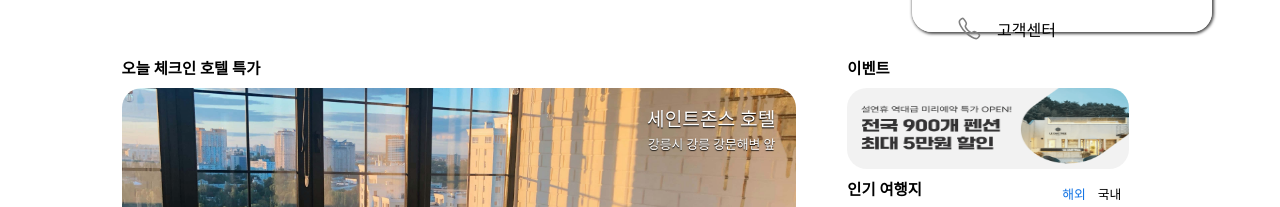
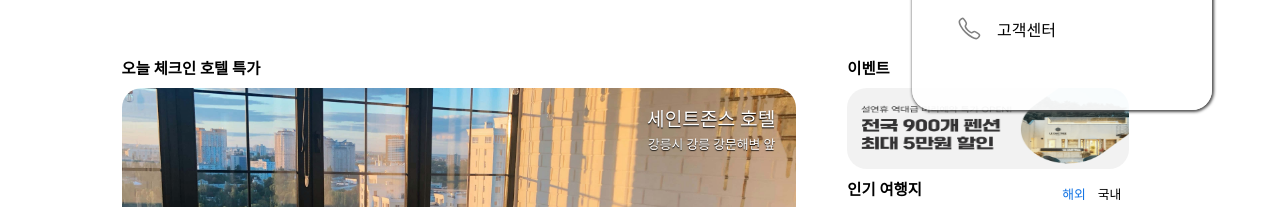
Before and after one commit to vpdsnsl12/trip, a plain HTML site: page index.html in a window 1280 px wide. Both pictures are taken after a click on the link 1203 px from the left and 47 px from the top of the page. Shown: the part 320-527 px from the top of the page. Drawn offline with nearby package versions, Linux system fonts and the light colour scheme; a web font is replaced by a local one.

Commit message:
메뉴버튼 조작 변경

```diff
--- a/trip.css
+++ b/trip.css
@@ -1337,7 +1337,7 @@ footer h4 {
 
   .menu-box {
     width: 300px;
-    height: 34vh;
+    height: 350px;
     background-color: rgba(255, 255, 255, 0.938);
     position: absolute;
     top: 80px;
```
